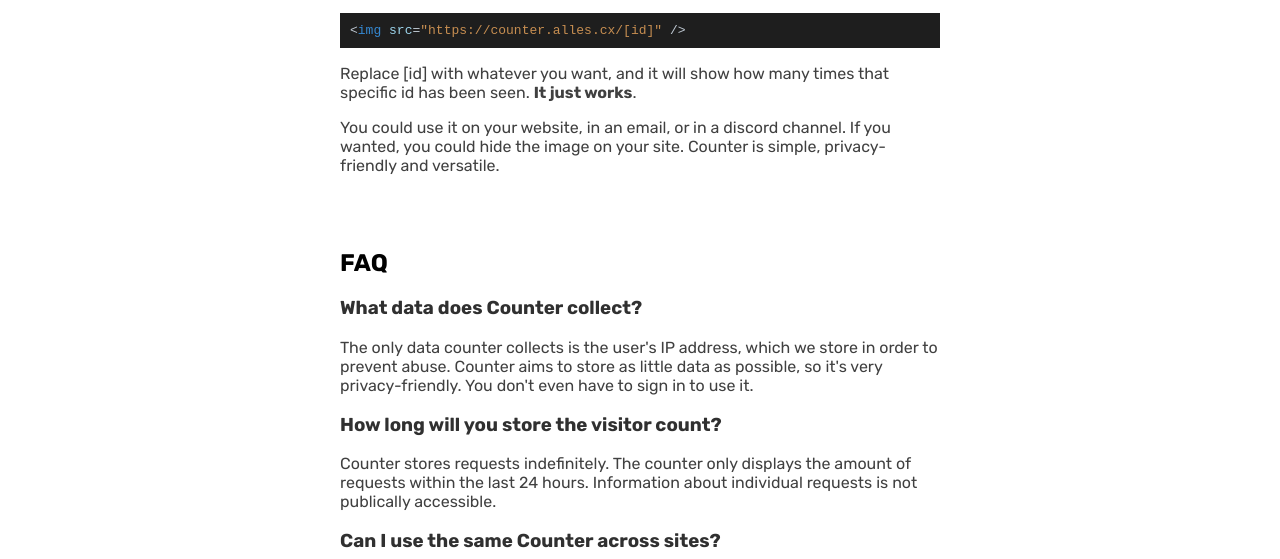
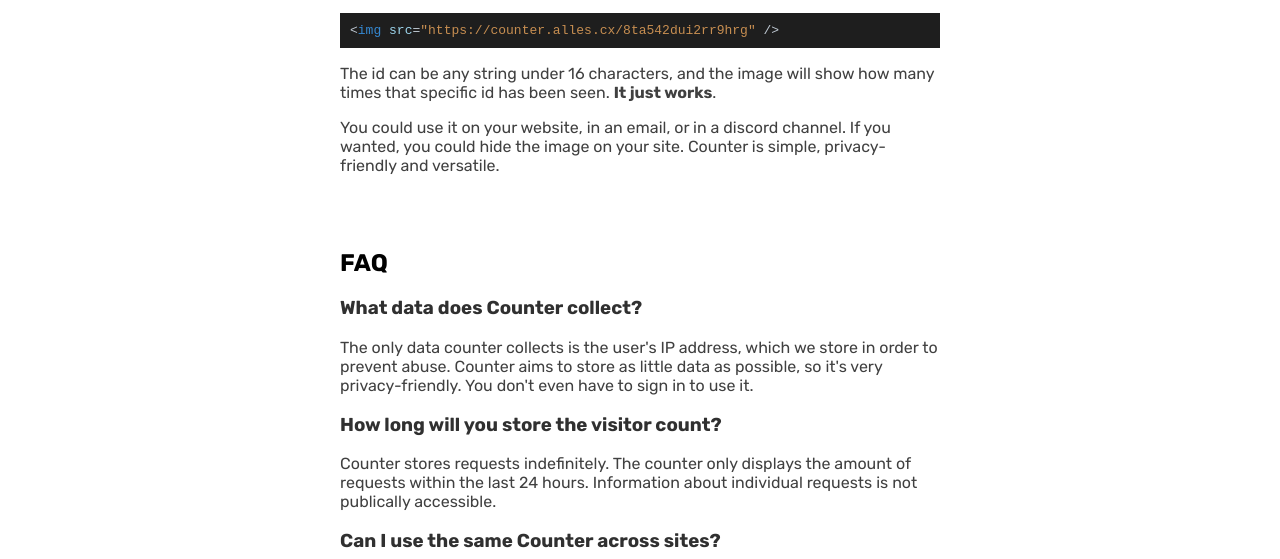
Before and after one commit to Alles-Graveyard/counter, a website: page site/index.html in a window 1280 px wide. Shown: the part 241-800 px from the top of the page. Drawn offline with Linux system fonts and the light colour scheme.

Commit message:
Now shows random id

```diff
--- a/site/index.html
+++ b/site/index.html
@@ -19,11 +19,20 @@
 		</p>
 		<code
 			><i>&lt;</i><i>img</i> <i>src</i><i>=</i
-			><i>"https://counter.alles.cx/[id]"</i> <i>/&gt;</i></code
+			><i>"https://counter.alles.cx/<span id="code"></span>"</i>
+			<i>/&gt;</i></code
 		>
+
+		<script>
+			const chars = "abcdefghijklmnopqrstuvwxyz1234567890";
+			for (var i = 0; i < 16; i++) {
+				code.innerText += chars[Math.floor(Math.random() * chars.length)];
+			}
+		</script>
+
 		<p>
-			Replace [id] with whatever you want, and it will show how many times that
-			specific id has been seen.
+			The id can be any string under 16 characters, and the image will show how
+			many times that specific id has been seen.
 			<b>It just works</b>.
 		</p>
 		<p>
```
